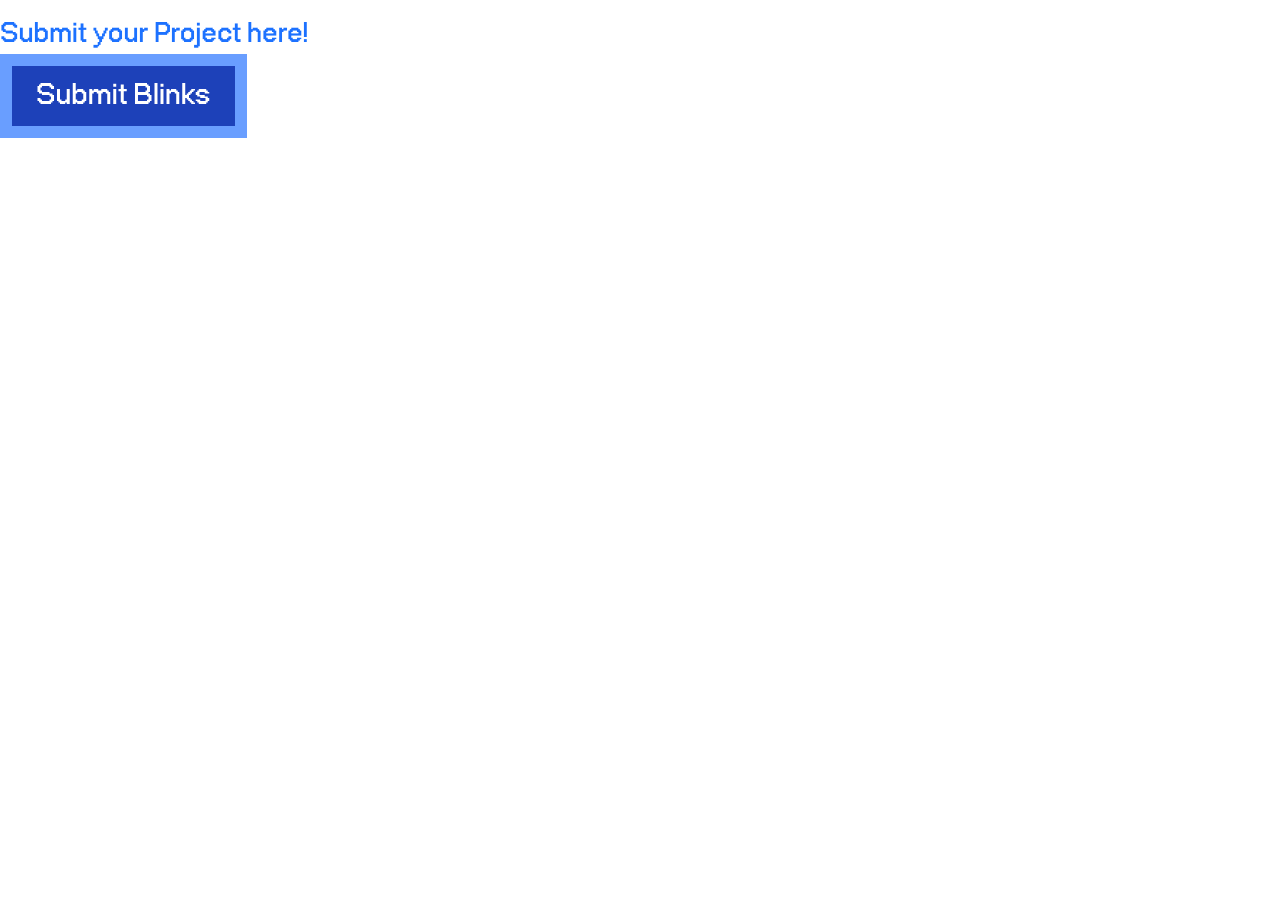
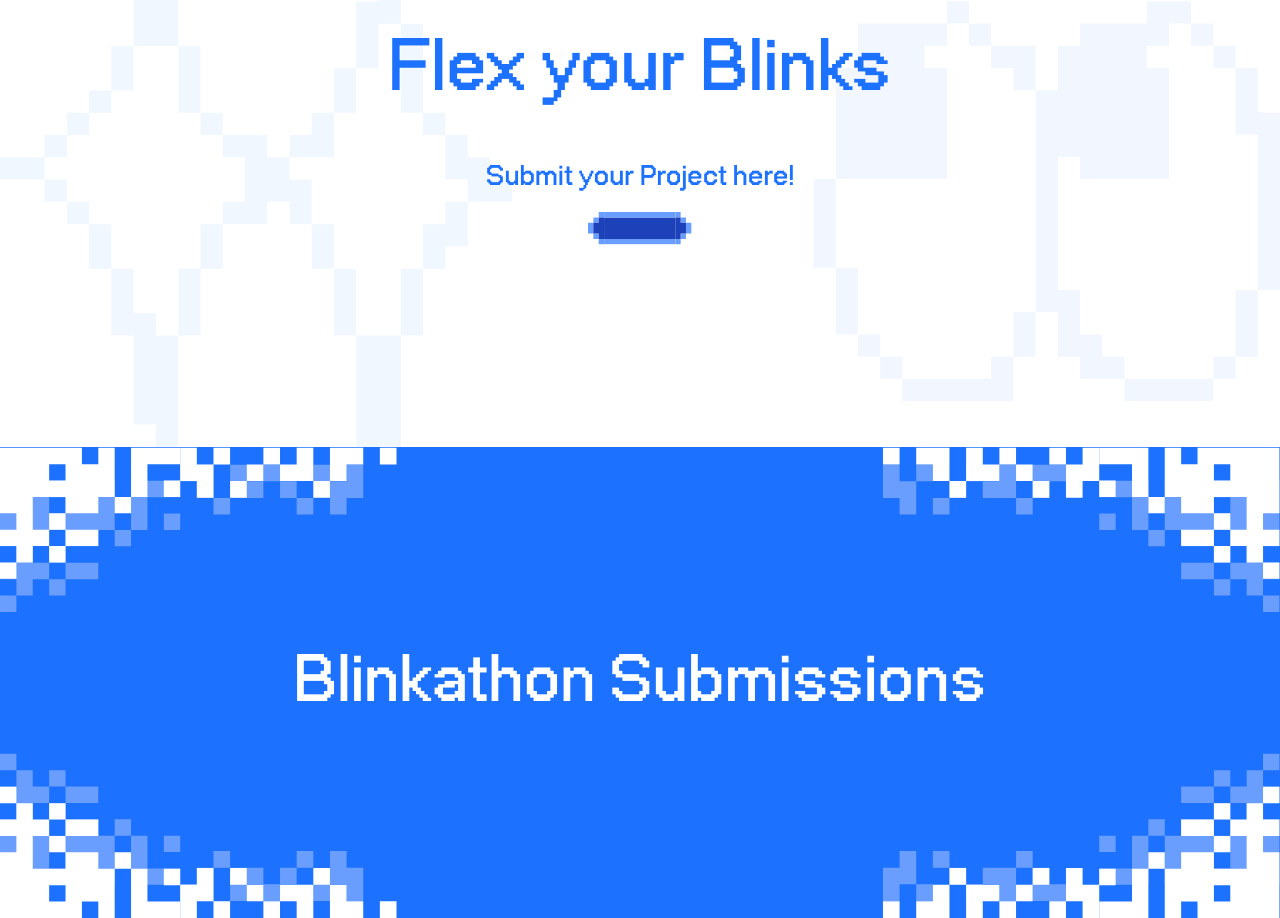
Before and after one commit to thesendcoin/blinkathon, a Next.js app: page /results in a window 1280 px wide. Shown: the part 173-1091 px from the top of the page. Before the commit the page ends 800 px from the top, so only its background shows below. Built offline with nearby package versions, Linux system fonts and the light colour scheme.

Commit message:
Feat: Submission card

```diff
--- a/src/app/components/results/ResultsHero.tsx
+++ b/src/app/components/results/ResultsHero.tsx
@@ -1,16 +1,35 @@
+import Image from "next/image";
 import React from "react";
+import resultsHeroSvg from "@/assets/svgs/bgs/ResultsHeroBG.svg";
+import blueSvgCTA from "@/assets/svgs/buttons/CtaBlueBg.svg";
 
 const ResultsHero = () => {
   return (
     <>
-      <p className="text-[94px] text-[#1C71FF]">Flex your Blinks</p>
-      <p className="text-[40px] text-[#1C71FF]">Submit your Project here!</p>
-      <div className="relative inline-block">
-        <a
-          className="text-[24px] lg:text-[42px] bg-[#1D41B9] text-white border-[6px] lg:border-[12px] border-[#699EFF] px-4 lg:px-6 py-4"
-        >
-          Submit Blinks
-        </a>
+      <div className="flex flex-col items-center justify-center">
+        <div className="flex flex-col items-center mt-32">
+          <p className="text-[104px] text-[#1C71FF] z-50">Flex your Blinks</p>
+          <p className="text-[40px] text-[#1C71FF] z-50">
+            Submit your Project here!
+          </p>
+          <div className="">
+            <div className="text-[#fff] text-lg z-50">Submit</div>
+            <Image
+              className="-mt-6 z-0"
+              src={blueSvgCTA}
+              alt="Sponsors"
+              width={104}
+              height={240}
+            />
+          </div>
+        </div>
+        <Image
+          className="w-full h-full z-0 -mt-72"
+          src={resultsHeroSvg}
+          alt="Sponsors"
+          width={240}
+          height={240}
+        />
       </div>
     </>
   );
--- /dev/null
+++ b/src/app/components/results/SubmissionsSec.tsx
@@ -0,0 +1,31 @@
+import React from "react";
+import TracksBottomBG from "@/assets/svgs/bgs/TracksBottomBG.svg";
+import TracksTopBG from "@/assets/svgs/bgs/TracksTopBG.svg";
+import Image from "next/image";
+
+const SubmissionsSec = () => {
+  return (
+    <>
+      <div className="w-full h-full bg-[#1C71FF]">
+        <Image
+          className="w-full h-full"
+          src={TracksTopBG}
+          alt="Sponsors"
+          width={240}
+          height={240}
+        />
+        <p className="text-[94px] text-center">Blinkathon Submissions</p>
+
+        <Image
+          className="w-full h-full"
+          src={TracksBottomBG}
+          alt="Sponsors"
+          width={240}
+          height={240}
+        />
+      </div>
+    </>
+  );
+};
+
+export default SubmissionsSec;
--- /dev/null
+++ b/src/app/components/submissions/SubmissionPreview.tsx
@@ -0,0 +1,59 @@
+import closeIcon from "@/assets/svgs/buttons/close.svg";
+import alldomains from "@/assets/svgs/sponsors/alldomains.svg";
+import bags from "@/assets/svgs/sponsors/bags.svg";
+import carrot from "@/assets/svgs/sponsors/carrot.svg";
+import dialect from "@/assets/svgs/sponsors/dialect.svg";
+import helius from "@/assets/svgs/sponsors/helius.svg";
+import juicebox from "@/assets/svgs/sponsors/JuiceBoxLogo.svg";
+import kamino from "@/assets/svgs/sponsors/kamino.svg";
+import metaplex from "@/assets/svgs/sponsors/metaplex.svg";
+import okxwallet from "@/assets/svgs/sponsors/okxwallet.svg";
+import send from "@/assets/svgs/sponsors/send.svg";
+import solanafoundation from "@/assets/svgs/sponsors/solanafoundation.svg";
+import squads from "@/assets/svgs/sponsors/squads.svg";
+import stgermany from "@/assets/svgs/sponsors/stgermany.svg";
+import stindia from "@/assets/svgs/sponsors/stindia.svg";
+import stvietnam from "@/assets/svgs/sponsors/stvietnam.svg";
+import tensor from "@/assets/svgs/sponsors/tensor.svg";
+
+import {
+  Dialog,
+  DialogClose,
+  DialogContent,
+  DialogTrigger,
+} from "@/components/ui/dialog";
+
+import Image from "next/image";
+
+const SubmissionPreview = ({}) => {
+  return (
+    <>
+      <Dialog>
+        <DialogTrigger>
+          <div className="relative">
+            <div className="absolute p-12 flex flex-col gap-1 text-left">
+
+
+            </div>
+
+            <div className="cursor-pointer"></div>
+          </div>
+        </DialogTrigger>
+
+        <DialogContent className="bg-[#1C71FF]">
+          <DialogClose>
+            <Image
+              className="w-8 h-8"
+              src={closeIcon}
+              alt="close"
+              width={40}
+              height={40}
+            />
+          </DialogClose>
+        </DialogContent>
+      </Dialog>
+    </>
+  );
+};
+
+export default SubmissionPreview;
--- a/src/app/results/page.tsx
+++ b/src/app/results/page.tsx
@@ -1,12 +1,14 @@
 import React from "react";
 import ResultsHero from "../components/results/ResultsHero";
 import Navbar from "../components/results/Navbar";
+import SubmissionsSec from "../components/results/SubmissionsSec";
 
 const Page = () => {
   return (
     <>
       <Navbar />
       <ResultsHero />
+      <SubmissionsSec/>
     </>
   );
 };
```
Also changed, not shown: src/assets/svgs/bgs/ResultsHeroBG.svg (added).
